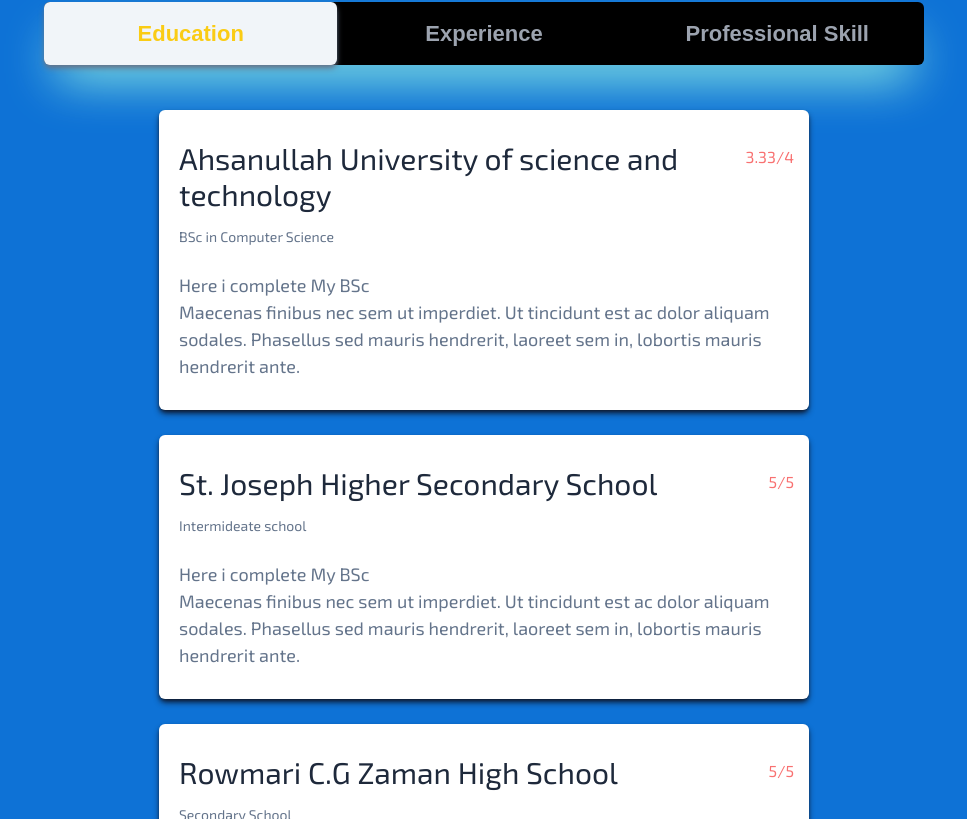
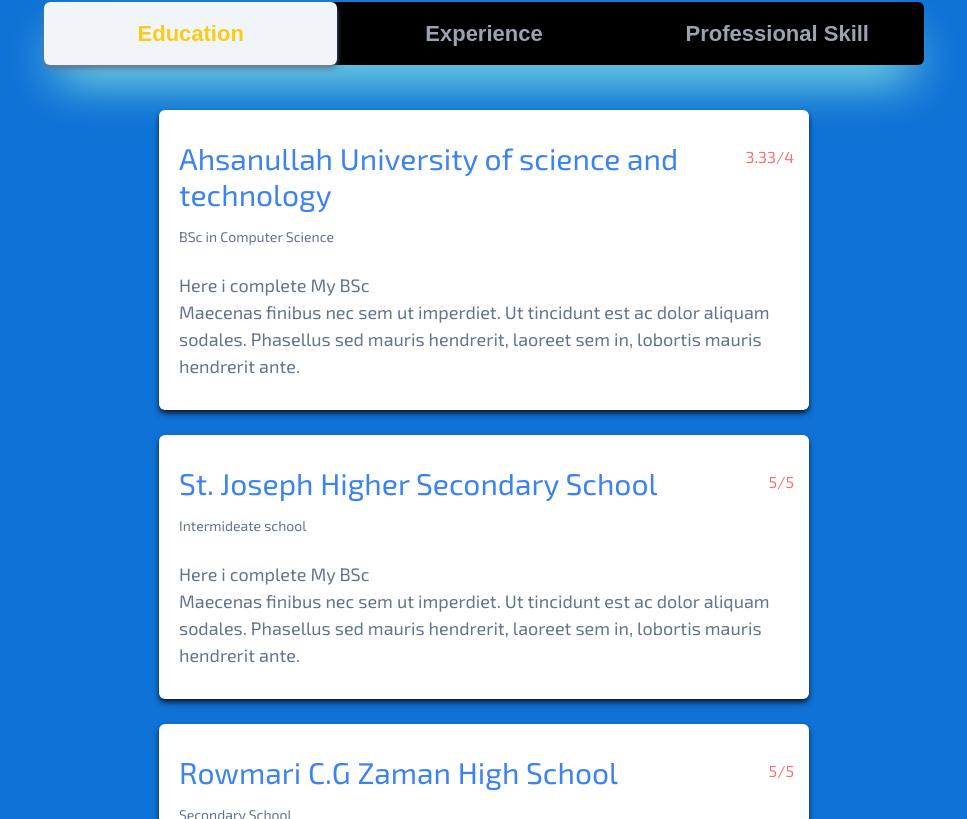
Before and after one commit to fuad-hasan-safat/fuad-hasan-safat, a Next.js app: page / in a window 1280 px wide. Shown: the part 1561-2380 px from the top of the page, without its empty margins (156-1123 px from the left). Built offline with nearby package versions, Linux system fonts and the light colour scheme; a web font is replaced by a local one.

Commit message:
title color changed

```diff
--- a/components/InformationCard.tsx
+++ b/components/InformationCard.tsx
@@ -12,7 +12,7 @@
     <div
       className={`w-full max-w-[650px] bg-white hover:bg-gray-950 rounded-md z-[999] shadow-md shadow-slate-900 my-[25px] py-[30px] px-[20px] font-exo_2 relative ease-in-out duration-500`}
     >
-      <h1 className={`text-3xl pr-[50px] text-slate-800`}>{title}</h1>
+      <h1 className={`text-3xl pr-[50px] text-blue-500 hover:text-stone-200 relative ease-in-out duration-500`}>{title}</h1>
       <h2 className={`text-sm pt-[15px] text-slate-500`}>{subtitleInfo}</h2>
       <div className={`absolute top-[35px] right-[15px] text-red-400`}>
         <span>{cgpa}</span>
```
